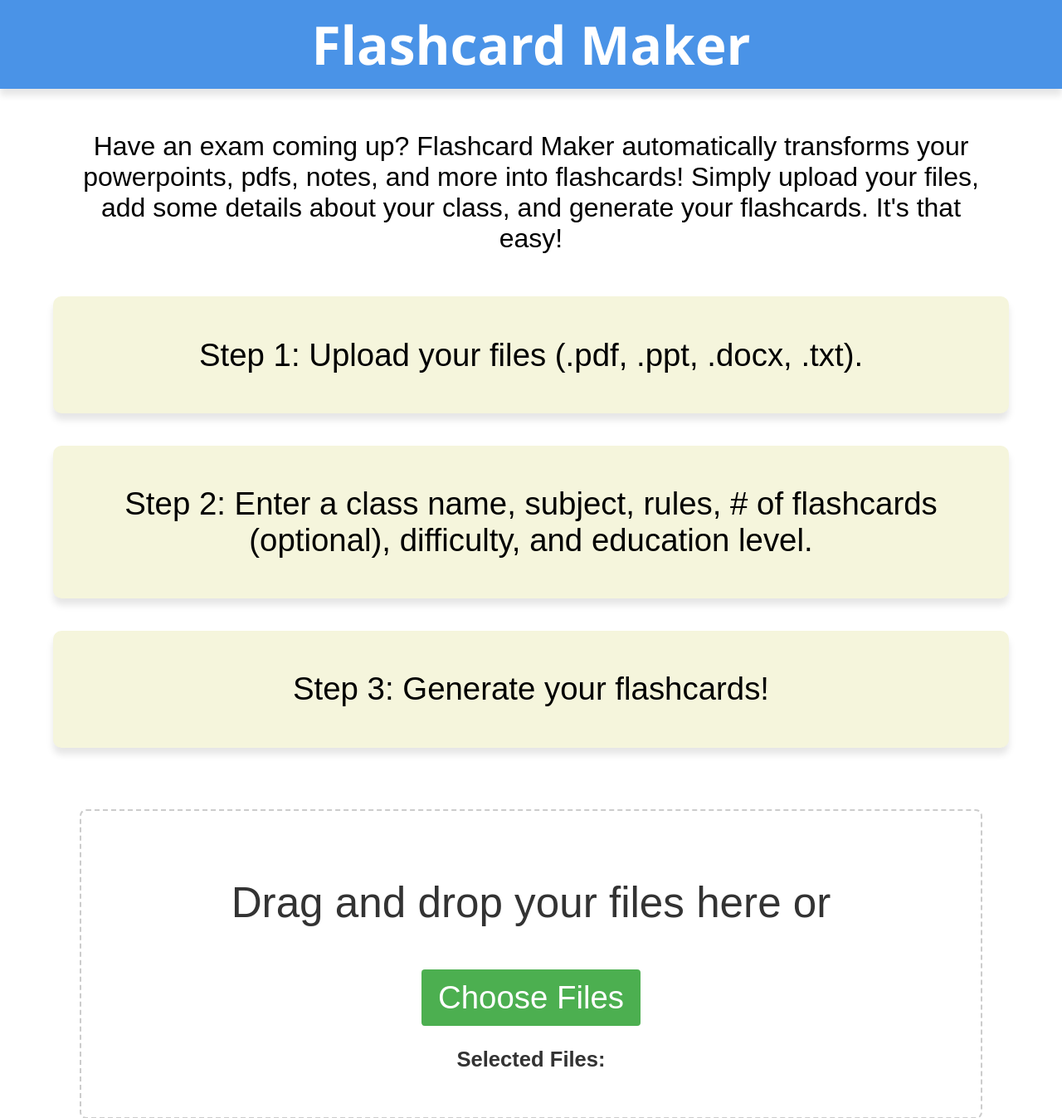
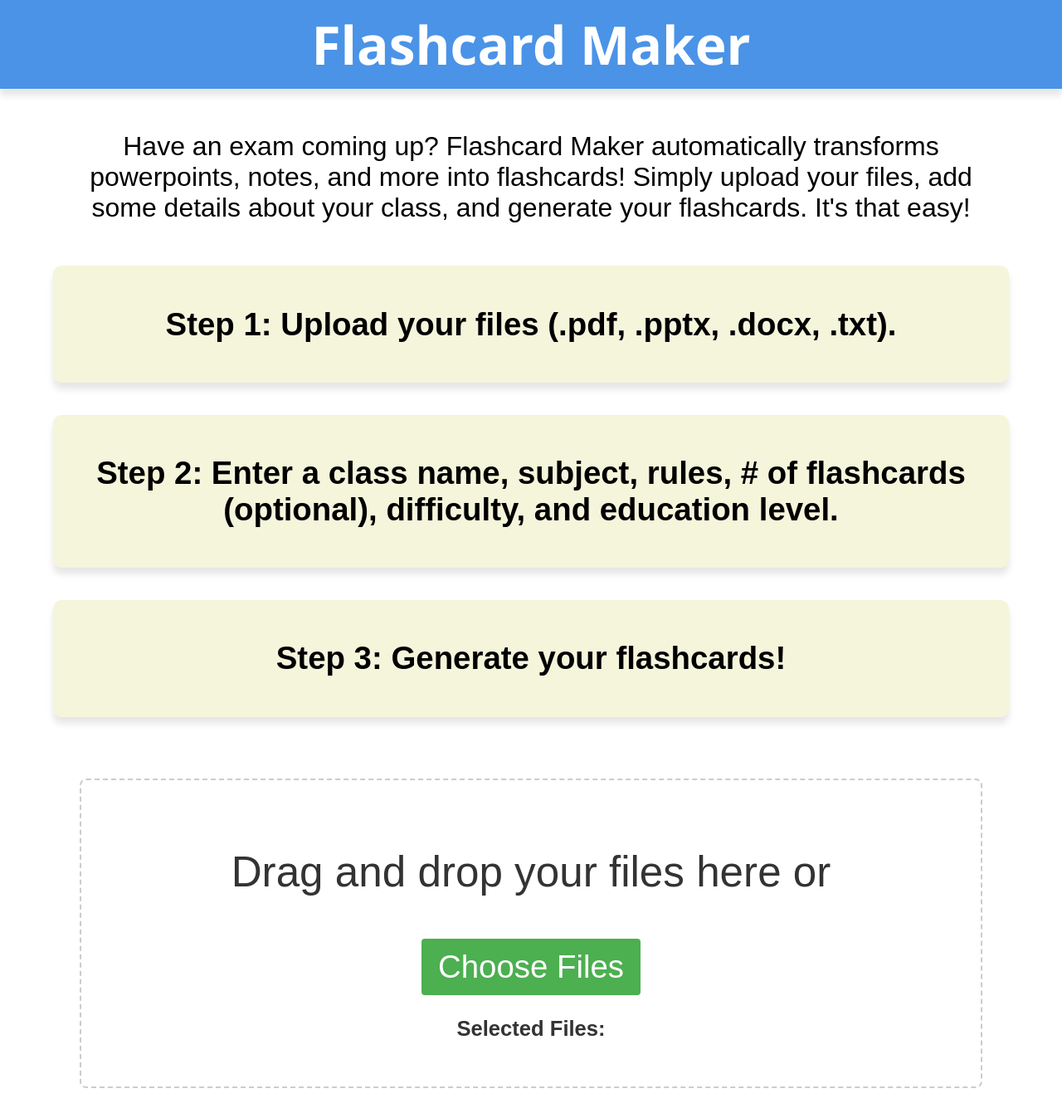
Before and after one commit to SpencerPresley/FlashcardFactory, a Flask app: template src/frontend/templates/form.html in a window 1280 px wide. Shown: the top 1347 px of the page at 83% size. Run offline with Flask 3, Linux system fonts and the light colour scheme; the template is opened without the code that fills it, so the values that code supplies are empty.

Commit message:
Changed font

```diff
--- a/src/frontend/static/form.css
+++ b/src/frontend/static/form.css
@@ -138,6 +138,8 @@ ul {
 }
 
 .steps {
+    font-family: 'Segoe UI';
+    font-weight: bold;
     display: flex;
     justify-content: center;
     text-align: center;
--- a/src/frontend/templates/form.html
+++ b/src/frontend/templates/form.html
@@ -9,16 +9,15 @@
   </head>
   <body>
     <h1 class="webname">Flashcard Maker</h1>
-    <p class="about">Have an exam coming up? Flashcard Maker automatically transforms your powerpoints, pdfs, notes, and more into flashcards!
+    <p class="about">Have an exam coming up? Flashcard Maker automatically transforms powerpoints, notes, and more into flashcards!
       Simply upload your files, add some details about your class, and generate your flashcards. It's that easy!
     </p>
     <div class="steps">
-      <p class="instructions">Step 1: Upload your files (.pdf, .ppt, .docx, .txt).</p>
+      <p class="instructions">Step 1: Upload your files (.pdf, .pptx, .docx, .txt).</p>
     </div>
     <div class="steps">
       <p class="instructions">Step 2: Enter a class name, subject, rules, # of flashcards (optional), difficulty, and education level.</p>
     </div>
-
     <div class="steps">
       <p class="instructions">Step 3: Generate your flashcards!</p>
     </div>
@@ -38,20 +37,19 @@
         <input type="text" name="course_name" class="field" id="course_name" placeholder="Enter a Class Name" onfocus="this.placeholder=''" onblur="this.placeholder='Enter a Class Name'" required>
         <input type="text" name="subject" class="field" id="subject" placeholder="Enter a Subject" onfocus="this.placeholder=''" onblur="this.placeholder='Enter a Subject'" required>
       </div>
-
       <div class="fields2">
         <input type="text" name="rules" class="field" id="rules" placeholder="Enter Rules" onfocus="this.placeholder=''" onblur="this.placeholder='Enter Rules'" required>
         <input type="number" name="num_flash_cards" class="field" id="num_flash_cards" placeholder="Enter # of Flashcards" min="1" onfocus="this.placeholder=''" onblur="this.placeholder='Enter # of Flashcards'">
       </div>
 
       <div class="fields3">
-      <select class="field" id="difficulty" name="difficulty">
+      <select class="field" id="difficulty" name="difficulty" required>
         <option value="" disabled selected>Select a Difficulty</option>
         <option value="easy">Easy</option>
         <option value="medium">Medium</option>
         <option value="hard">Hard</option>
       </select>
-      <select class="field" id="school_level" name="school_level">
+      <select class="field" id="school_level" name="school_level" required>
         <option value="" disabled selected>Select an Education Level</option>
         <option value="elementary">Elementary School</option>
         <option value="middle">Middle School</option>
```
